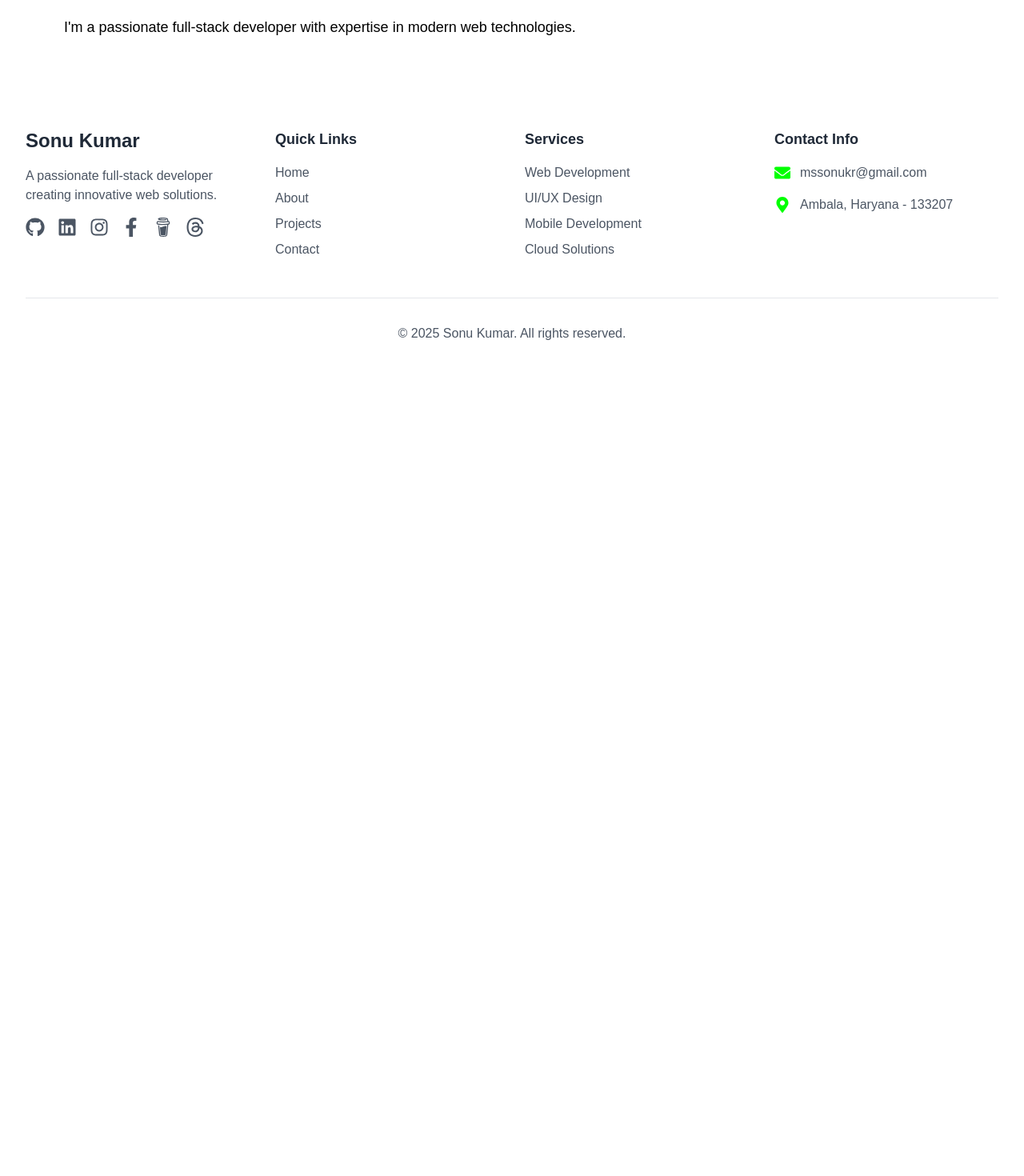
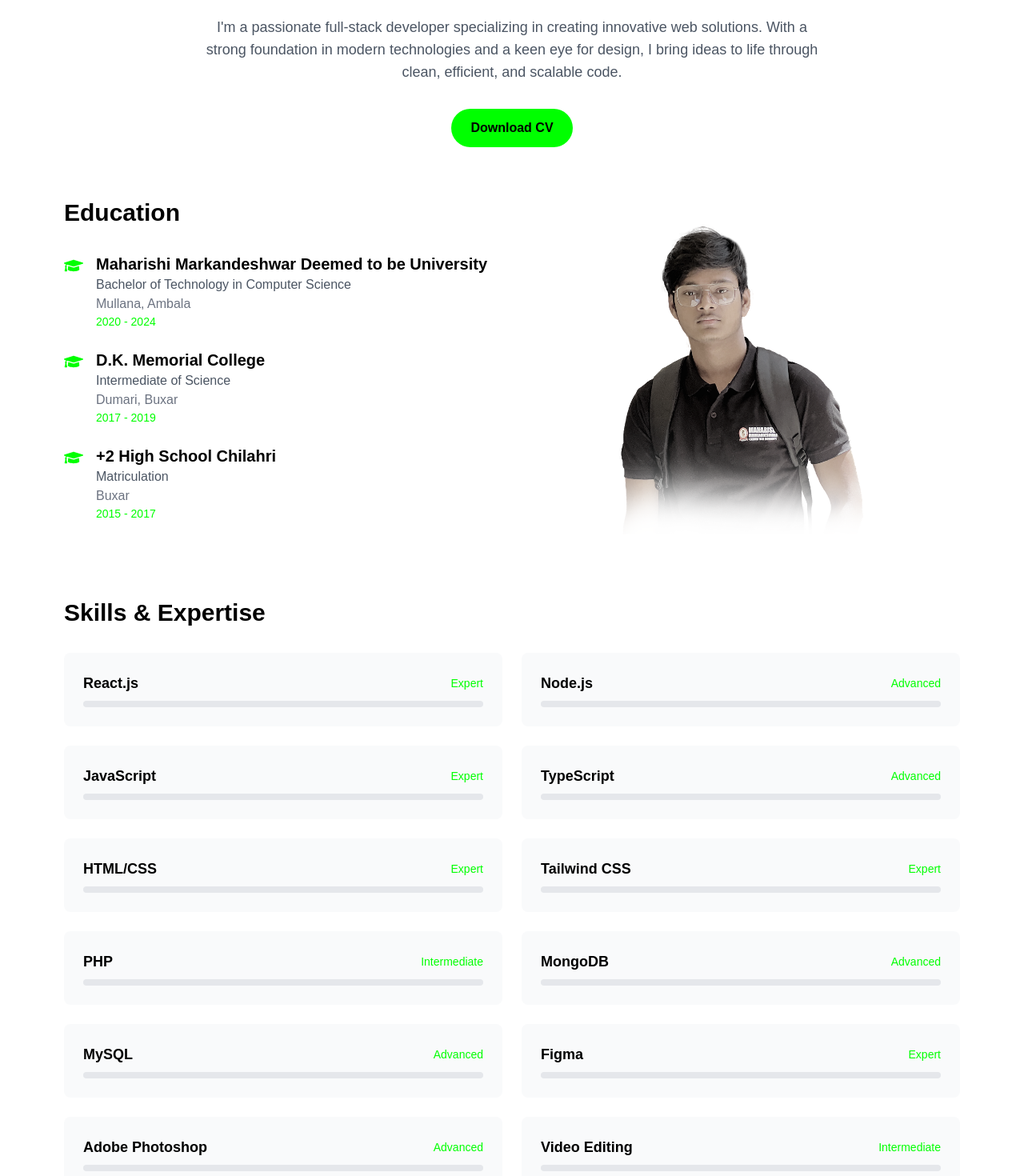
Before and after one commit to mrsonukr/my-portfolio-new, a React (Vite) app: page /about in a window 1280 px wide. Shown: the part 180-1650 px from the top of the page at 80% size. Before the commit the page ends 800 px from the top, so only its background shows below. Built offline with nearby package versions, Linux system fonts and the light colour scheme.

Commit message:
updated at About Page

```diff
--- a/src/pages/About.jsx
+++ b/src/pages/About.jsx
@@ -1,16 +1,311 @@
-import React from 'react';
+import React, { useRef, useEffect } from 'react';
 import Footer from '../components/Footer';
+import Button from '../components/ui/Button';
+import { gsap } from 'gsap';
+import { ScrollTrigger } from 'gsap/ScrollTrigger';
+import { FaGraduationCap, FaEnvelope, FaMapMarkerAlt, FaPhone } from 'react-icons/fa';
+
+gsap.registerPlugin(ScrollTrigger);
 
 const About = () => {
+  const heroRef = useRef(null);
+  const educationRef = useRef(null);
+  const skillsRef = useRef(null);
+  const contactRef = useRef(null);
+  const progressBarsRef = useRef([]);
+  const imageRef = useRef(null);
+
+  const education = [
+    {
+      institution: "Maharishi Markandeshwar Deemed to be University",
+      location: "Mullana, Ambala",
+      degree: "Bachelor of Technology in Computer Science",
+      period: "2020 - 2024"
+    },
+    {
+      institution: "D.K. Memorial College",
+      location: "Dumari, Buxar",
+      degree: "Intermediate of Science",
+      period: "2017 - 2019"
+    },
+    {
+      institution: "+2 High School Chilahri",
+      location: "Buxar",
+      degree: "Matriculation",
+      period: "2015 - 2017"
+    }
+  ];
+
+  const skills = [
+    {
+      name: "React.js",
+      level: "Expert",
+      percentage: 90,
+      category: "Frontend"
+    },
+    {
+      name: "Node.js",
+      level: "Advanced",
+      percentage: 85,
+      category: "Backend"
+    },
+    {
+      name: "JavaScript",
+      level: "Expert",
+      percentage: 95,
+      category: "Programming"
+    },
+    {
+      name: "TypeScript",
+      level: "Advanced",
+      percentage: 80,
+      category: "Programming"
+    },
+    {
+      name: "HTML/CSS",
+      level: "Expert",
+      percentage: 90,
+      category: "Frontend"
+    },
+    {
+      name: "Tailwind CSS",
+      level: "Expert",
+      percentage: 95,
+      category: "Frontend"
+    },
+    {
+      name: "PHP",
+      level: "Intermediate",
+      percentage: 70,
+      category: "Backend"
+    },
+    {
+      name: "MongoDB",
+      level: "Advanced",
+      percentage: 85,
+      category: "Backend"
+    },
+    {
+      name: "MySQL",
+      level: "Advanced",
+      percentage: 80,
+      category: "Backend"
+    },
+    {
+      name: "Figma",
+      level: "Expert",
+      percentage: 90,
+      category: "Design"
+    },
+    {
+      name: "Adobe Photoshop",
+      level: "Advanced",
+      percentage: 85,
+      category: "Design"
+    },
+    {
+      name: "Video Editing",
+      level: "Intermediate",
+      percentage: 75,
+      category: "Media"
+    }
+  ];
+
+  useEffect(() => {
+    // Ensure GSAP context for cleanup
+    const ctx = gsap.context(() => {
+      // Hero section animation
+      gsap.fromTo(
+        heroRef.current.children,
+        { opacity: 0, y: 50 },
+        {
+          opacity: 1,
+          y: 0,
+          duration: 1,
+          stagger: 0.2,
+          ease: "power3.out"
+        }
+      );
+
+      // Education section animation
+      const educationItems = educationRef.current.querySelectorAll('.education-item');
+      gsap.fromTo(
+        educationItems,
+        { opacity: 0, x: -50 },
+        {
+          opacity: 1,
+          x: 0,
+          duration: 0.8,
+          stagger: 0.2,
+          scrollTrigger: {
+            trigger: educationRef.current,
+            start: "top 80%",
+            end: "bottom 20%",
+            toggleActions: "play none none reverse"
+          }
+        }
+      );
+
+      // Image animation
+      gsap.fromTo(
+        imageRef.current,
+        { opacity: 0, x: 50 },
+        {
+          opacity: 1,
+          x: 0,
+          duration: 1,
+          scrollTrigger: {
+            trigger: imageRef.current,
+            start: "top 80%",
+            end: "bottom 20%",
+            toggleActions: "play none none reverse"
+          }
+        }
+      );
+
+      // Skills animation
+      progressBarsRef.current.forEach((bar, index) => {
+        if (bar) {
+          gsap.fromTo(
+            bar,
+            { width: '0%' },
+            {
+              width: `${skills[index].percentage}%`,
+              duration: 1.5,
+              ease: "power2.out",
+              scrollTrigger: {
+                trigger: bar,
+                start: "top 90%",
+                end: "bottom 20%",
+                toggleActions: "play none none reverse"
+              }
+            }
+          );
+        }
+      });
+
+      // Contact section animation
+      const contactItems = contactRef.current.querySelectorAll('.contact-item');
+      gsap.fromTo(
+        contactItems,
+        { opacity: 0, y: 30 },
+        {
+          opacity: 1,
+          y: 0,
+          duration: 0.8,
+          stagger: 0.2,
+          scrollTrigger: {
+            trigger: contactRef.current,
+            start: "top 85%",
+            end: "bottom 20%",
+            toggleActions: "play none none reverse"
+          }
+        }
+      );
+    });
+
+    // Cleanup on unmount
+    return () => ctx.revert();
+  }, []);
+
   return (
     <div className="pt-20 min-h-screen bg-white dark:bg-gray-900">
       <div className="max-w-6xl mx-auto px-4 py-12">
-        <h1 className="text-4xl font-bold mb-8 dark:text-white">About Me</h1>
-        <div className="prose dark:prose-invert max-w-none">
-          <p className="text-lg dark:text-gray-300">
-            I'm a passionate full-stack developer with expertise in modern web technologies.
+        {/* Hero Section */}
+        <div ref={heroRef} className="text-center mb-16">
+          <h1 className="text-4xl md:text-5xl font-bold mb-6 dark:text-white">About Me</h1>
+          <p className="text-lg text-gray-600 dark:text-gray-300 max-w-3xl mx-auto">
+            I'm a passionate full-stack developer specializing in creating innovative web solutions.
+            With a strong foundation in modern technologies and a keen eye for design,
+            I bring ideas to life through clean, efficient, and scalable code.
           </p>
+          <div className="mt-8">
+            <Button
+              variant="primary"
+              label="Download CV"
+              href="/document/Resume - Sonu Kumar.pdf"
+            />
+          </div>
         </div>
+
+        {/* Education Section with Image */}
+        <section className="mb-16">
+          <h2 className="text-3xl font-bold mb-8 dark:text-white">Education</h2>
+          <div className="grid grid-cols-1 lg:grid-cols-2 gap-8">
+            <div ref={educationRef} className="space-y-6">
+              {education.map((edu, index) => (
+                <div key={index} className="flex gap-4 items-start education-item">
+                  <div className="mt-1">
+                    <FaGraduationCap className="w-6 h-6 text-primary" />
+                  </div>
+                  <div>
+                    <h3 className="text-xl font-semibold dark:text-white">{edu.institution}</h3>
+                    <p className="text-gray-600 dark:text-gray-300">{edu.degree}</p>
+                    <p className="text-gray-500 dark:text-gray-400">{edu.location}</p>
+                    <p className="text-sm text-primary">{edu.period}</p>
+                  </div>
+                </div>
+              ))}
+            </div>
+            <div ref={imageRef} className="relative flex items-center justify-center h-full md:-mt-8">
+              <img
+                src="/images/me-fade.png"
+                alt="Sonu Kumar"
+                className="object-contain max-h-[400px] w-full h-auto"
+              />
+            </div>
+          </div>
+        </section>
+
+        {/* Skills Section */}
+        <section ref={skillsRef} className="mb-16">
+          <h2 className="text-3xl font-bold mb-8 dark:text-white">Skills & Expertise</h2>
+          <div className="grid grid-cols-1 md:grid-cols-2 gap-6">
+            {skills.map((skill, index) => (
+              <div key={index} className="bg-gray-50 dark:bg-gray-800 p-6 rounded-lg">
+                <div className="flex justify-between items-center mb-2">
+                  <h3 className="text-lg font-semibold dark:text-white">{skill.name}</h3>
+                  <span className="text-sm font-medium text-primary">{skill.level}</span>
+                </div>
+                <div className="w-full h-2 bg-gray-200 dark:bg-gray-700 rounded-full overflow-hidden">
+                  <div
+                    ref={el => progressBarsRef.current[index] = el}
+                    className="h-full bg-primary rounded-full"
+                    style={{ width: '0%' }}
+                  />
+                </div>
+              </div>
+            ))}
+          </div>
+        </section>
+
+        {/* Contact Information */}
+        <section ref={contactRef}>
+          <h2 className="text-3xl font-bold mb-8 dark:text-white">Contact Information</h2>
+          <div className="grid grid-cols-1 md:grid-cols-2 lg:grid-cols-3 gap-6">
+            <div className="flex items-center gap-4 contact-item">
+              <FaEnvelope className="w-6 h-6 text-primary" />
+              <div>
+                <h3 className="font-medium dark:text-white">Email</h3>
+                <p className="text-gray-600 dark:text-gray-300">mssonukr@gmail.com</p>
+              </div>
+            </div>
+            <div className="flex items-center gap-4 contact-item">
+              <FaMapMarkerAlt className="w-6 h-6 text-primary" />
+              <div>
+                <h3 className="font-medium dark:text-white">Location</h3>
+                <p className="text-gray-600 dark:text-gray-300">Ambala, Haryana - 133207</p>
+              </div>
+            </div>
+            <div className="flex items-center gap-4 contact-item">
+              <FaPhone className="w-6 h-6 text-primary" />
+              <div>
+                <h3 className="font-medium dark:text-white">Phone</h3>
+                <p className="text-gray-600 dark:text-gray-300">+91 XXXXX XXXXX</p>
+              </div>
+            </div>
+          </div>
+        </section>
       </div>
       <Footer />
     </div>
```
